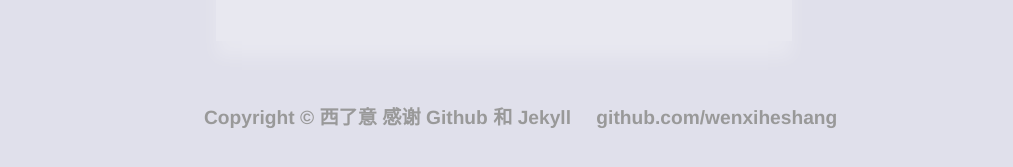
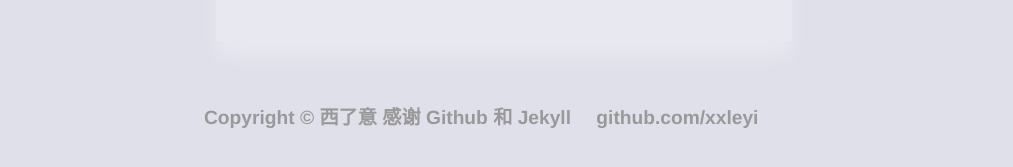
Before and after one commit to xxleyi/xxleyi.github.io, a Jekyll site: the page built from index.html, in a window 1280 px wide. Shown: the part 369-536 px from the top of the page, without its empty margins (136-1149 px from the left). Built offline with Jekyll 4.4.1, drawn with Linux system fonts in a browser that asks for light colours.

Commit message:
refine footnote

```diff
--- a/_layouts/default.html
+++ b/_layouts/default.html
@@ -36,7 +36,7 @@
 			<footer>
 	    		<ul>
 	        		<li>Copyright © 西了意 感谢 Github 和 Jekyll </li>
-	        		<li><a href="https://github.com/wenxiheshang">github.com/wenxiheshang</a></li>
+	        		<li><a href="https://github.com/xxleyi">github.com/xxleyi</a></li>
 				</ul>
 			</footer>
 		</body>
```
